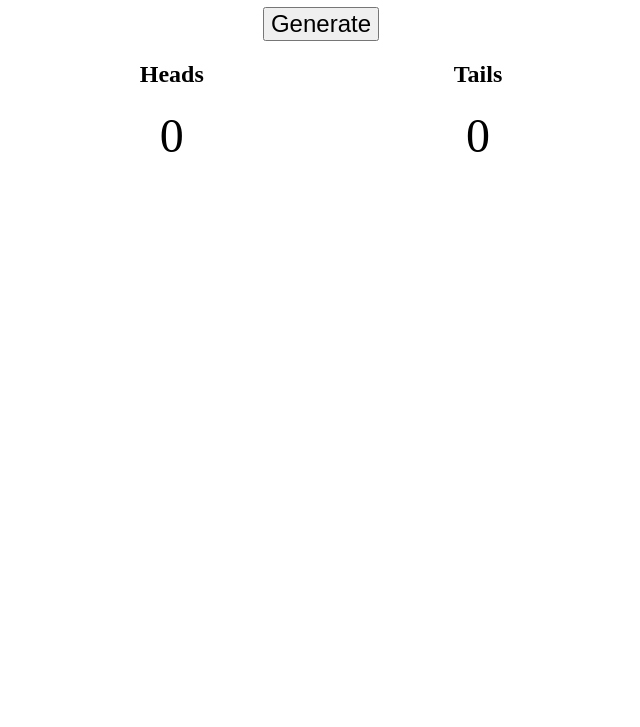
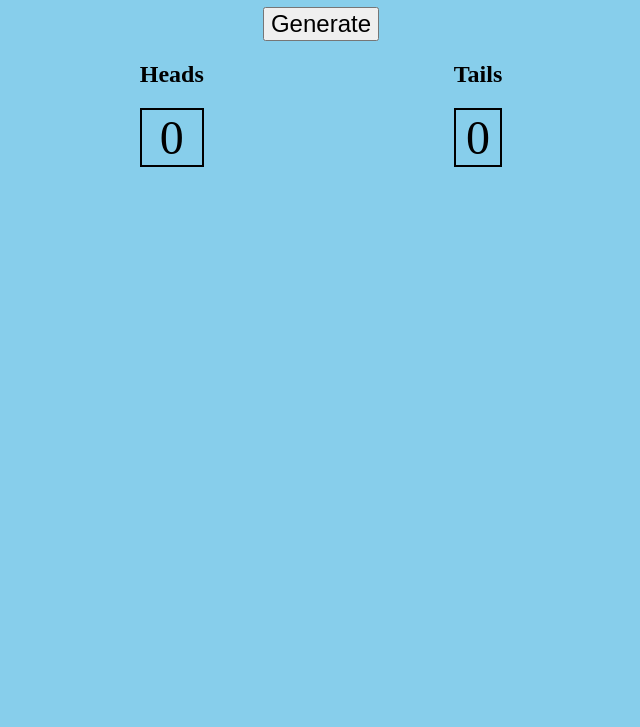
Before and after one commit to Dorian-Baptste/Heads-or-Tails, a plain HTML site: page index.html in a window 1280 px wide. Shown: the part 73-800 px from the top of the page, without its empty margins (319-959 px from the left). Drawn offline with Linux system fonts and the light colour scheme.

Commit message:
style changes

```diff
--- a/style.css
+++ b/style.css
@@ -1,5 +1,6 @@
 body, html {
     background-size: 100%;
+    background-color: #87CEEB;
 }
 
 h1 {
@@ -9,8 +10,7 @@ h1 {
 span {
     margin-top: 10px;
     font-size: 48px;
-    display: flex;
-    justify-content: center;
+    border: 2px solid black;
 }
 
 
@@ -20,7 +20,7 @@ span {
     font-size: 24px;
 }
 
-.both, .button {
+.both, .button, span {
     display: flex;
     justify-content: center;
 }
```
